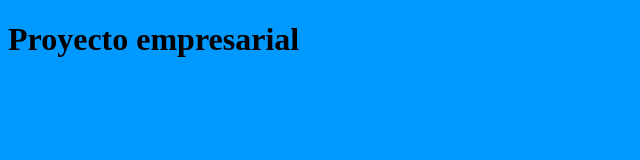
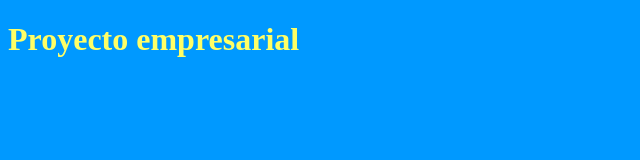
Before and after one commit to diegoacentenoo/CursoGit, a plain HTML site: page index.html in a window 1280 px wide. Shown: the whole page, without its empty margins (0-640 px from the left). Drawn offline with Linux system fonts and the light colour scheme.

```diff
--- a/css/css.css
+++ b/css/css.css
@@ -2,5 +2,7 @@
 /* CSS Document */
 
 body{
-	background-color:#09F
+	background-color:#09F;
+	font-weight:bold;
+	color:#FF6;
 }
```
